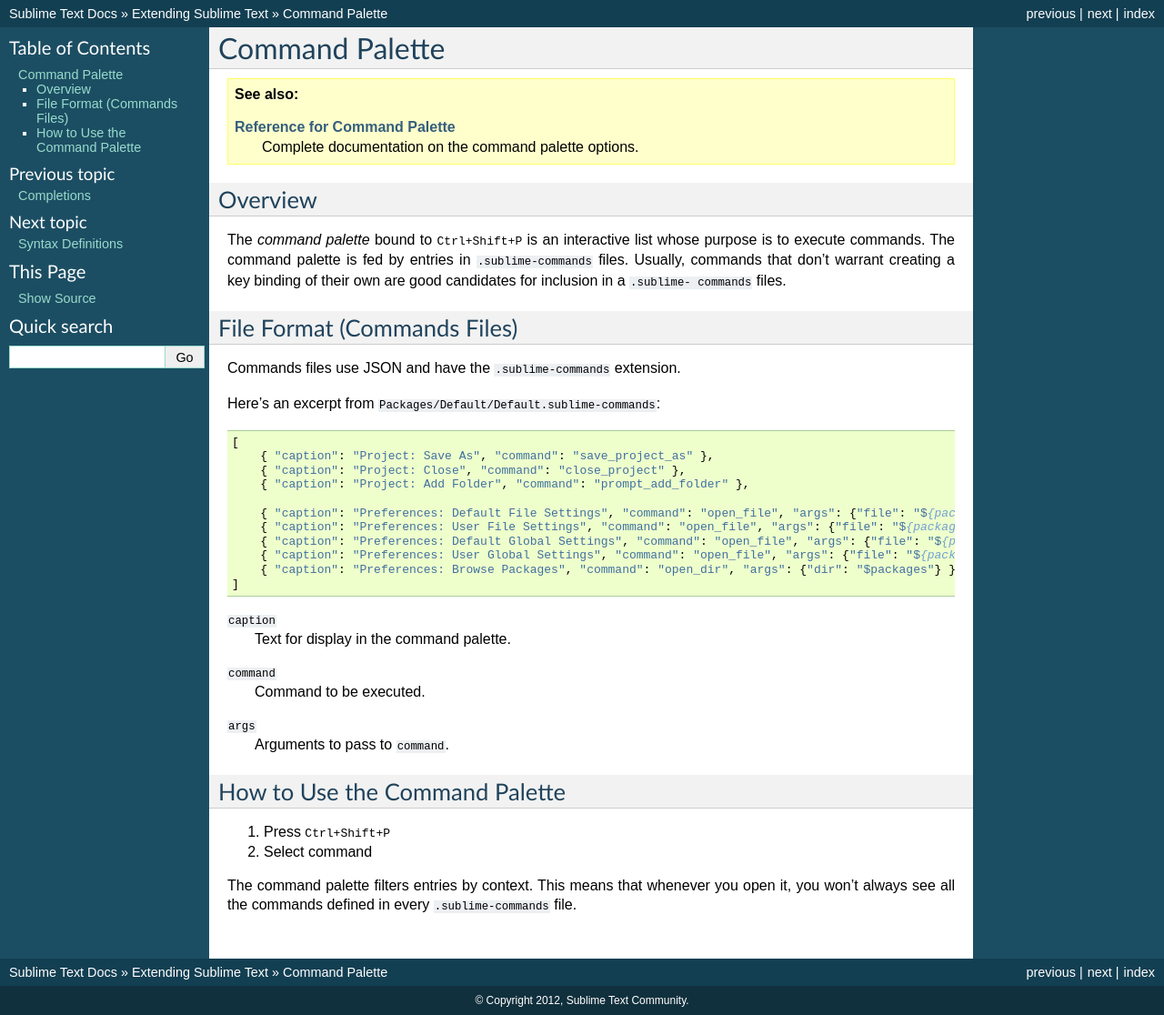
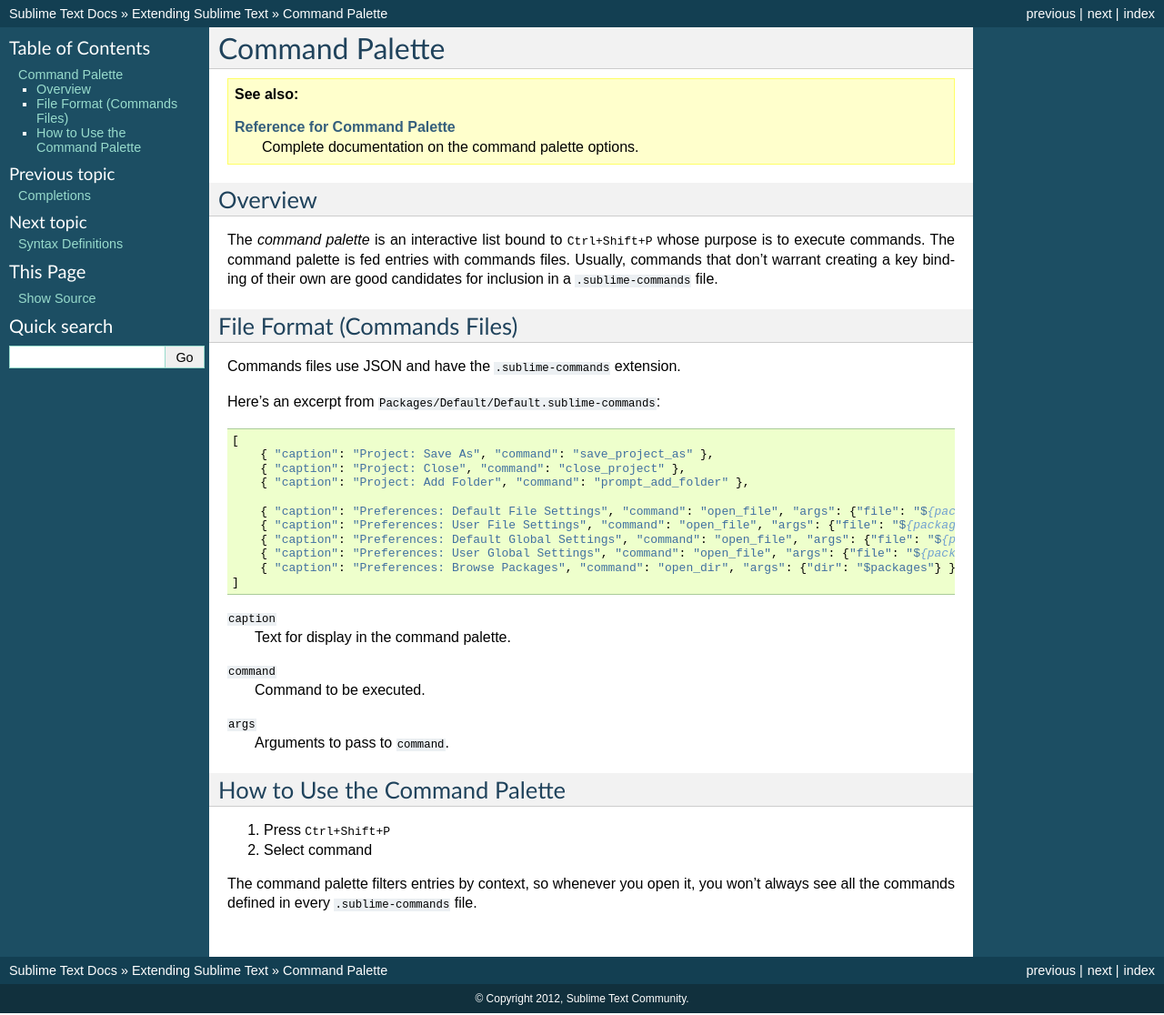
Before and after one commit to guillermooo/sublime-undocs, a Sphinx documentation site: the page built from source/extensibility/command_palette.rst, in a window 1280 px wide. Shown: the whole page at 91% size. Built offline with Sphinx 7.4.7, drawn with Linux system fonts in a browser that asks for light colours.

Commit message:
edit docs

```diff
--- a/source/extensibility/command_palette.rst
+++ b/source/extensibility/command_palette.rst
@@ -8,14 +8,15 @@
       Complete documentation on the command palette options.
 
 
+.. _ext-command-palette-overview:
+
 Overview
 ========
 
-The *command palette* bound to :kbd:`Ctrl+Shift+P` is an interactive list
-whose purpose is to execute commands. The command palette is fed by entries in
-``.sublime-commands`` files. Usually, commands that don't warrant creating a
-key binding of their own are good candidates for inclusion in a ``.sublime- commands``
-files.
+The *command palette* is an interactive list bound to :kbd:`Ctrl+Shift+P` whose
+purpose is to execute commands. The command palette is fed entries with
+commands files. Usually, commands that don't warrant creating a key binding of
+their own are good candidates for inclusion in a ``.sublime-commands`` file.
 
 
 File Format (Commands Files)
@@ -51,5 +52,5 @@
 #. Press :kbd:`Ctrl+Shift+P`
 #. Select command
 
-The command palette filters entries by context. This means that whenever you open it, you
+The command palette filters entries by context, so whenever you open it, you
 won't always see all the commands defined in every ``.sublime-commands`` file.
```
